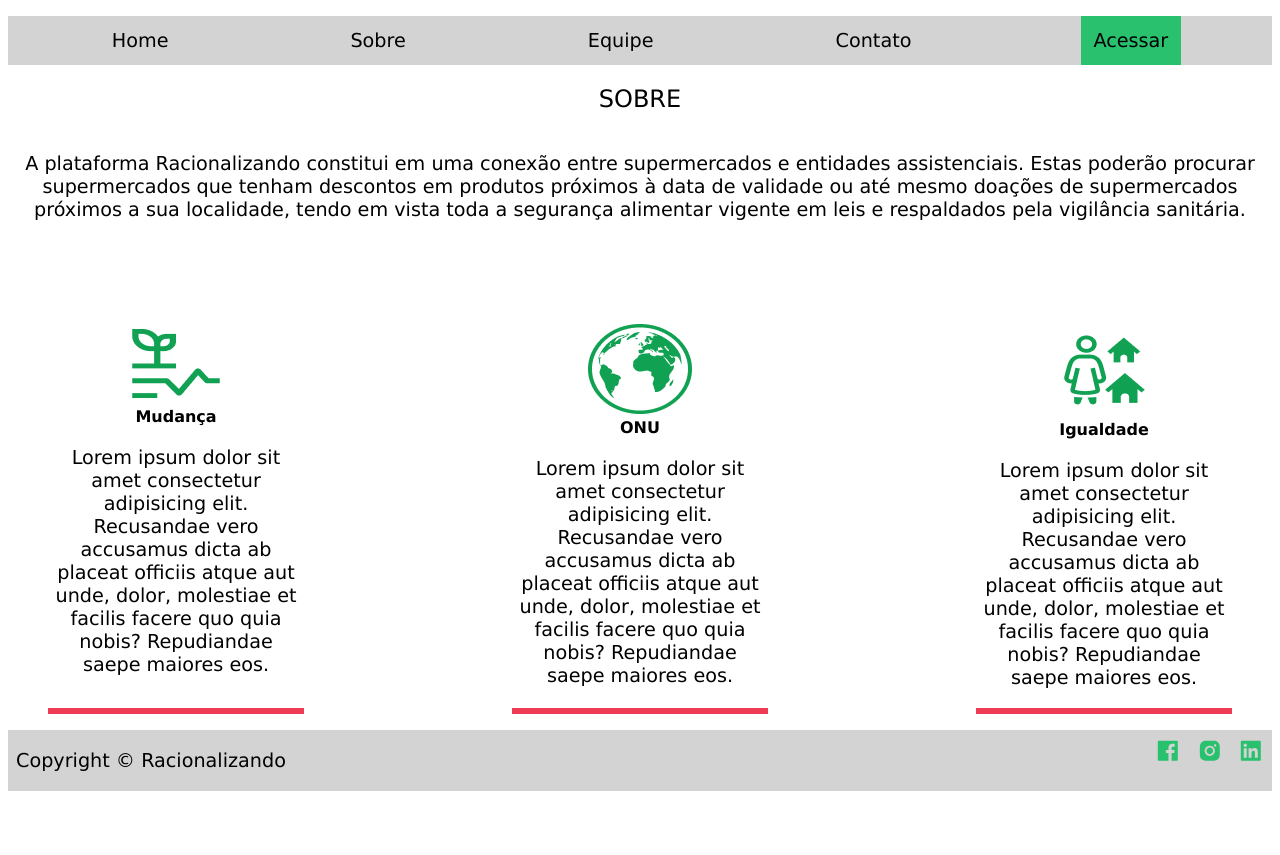
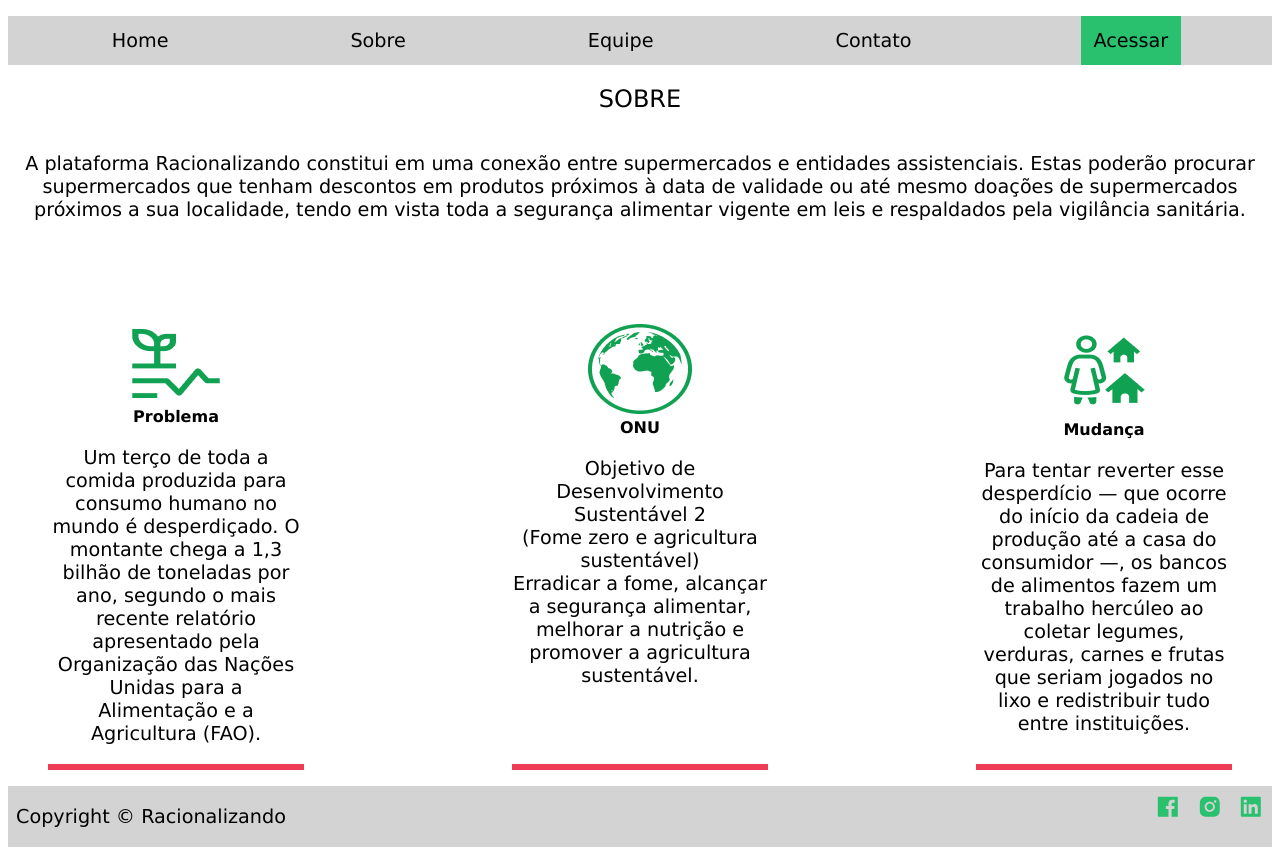
Before and after one commit to giovanafurlan/web-app, a React (Create React App) app: page /sobre in a window 1280 px wide. Before the commit the page ends 800 px from the top, so only its background shows below. Built offline with nearby package versions, Linux system fonts and the light colour scheme.

Commit message:
Adicionando conteúdo extra

```diff
--- a/src/components/contato/Contato.js
+++ b/src/components/contato/Contato.js
@@ -3,7 +3,6 @@
 import { AiOutlineMail } from "react-icons/ai";
 import { AiOutlineUser } from "react-icons/ai";
 import { AiFillMessage } from "react-icons/ai";
-
 
 export const Mensagem = styled.section`
     width: 97.2vw;
@@ -66,18 +65,16 @@
             <div className="formulario">
             <div className="formulario1">
                 <label for="nome"><AiOutlineUser className="icone"/>Nome</label>
-                <input type="text" id="nome"/><br/>
+                <input type="text" id="nome" required/><br/>
                 <label for="email"><AiOutlineMail className="icone"/>Email</label>
-                <input type="email" id="email"/>
+                <input type="email" id="email" required/>
             </div>
             <div className="formulario2">
                 <label for="mens" className="mens"><AiFillMessage className="icone"/>Mensagem</label>
-                <textarea type="text" id="mens" rows="20" cols="30"/>
+                <textarea type="text" id="mens" rows="20" cols="30" required/>
             </div>
             </div>
-
             <button type="submit">Enviar</button>
-
         </form>
     </Mensagem>
   )
--- a/src/components/listaproduto/ListaProduto.js
+++ b/src/components/listaproduto/ListaProduto.js
@@ -58,7 +58,6 @@
         })
     }
 
-
    return(
      <Lista>
          <h3>Lista</h3>
--- a/src/components/sobre/Sobre.js
+++ b/src/components/sobre/Sobre.js
@@ -64,18 +64,18 @@
             <div className="cartao">
                 <figure>
                     <img src={mudanca} alt="Simulação de um gráfico de plantas" />
-                    <figcaption>Mudança</figcaption>
-                    <p>Lorem ipsum dolor sit amet consectetur adipisicing elit. Recusandae vero accusamus dicta ab placeat officiis atque aut unde, dolor, molestiae et facilis facere quo quia nobis? Repudiandae saepe maiores eos.</p>
+                    <figcaption>Problema</figcaption>
+                    <p> Um terço de toda a comida produzida para consumo humano no mundo é desperdiçado. O montante chega a 1,3 bilhão de toneladas por ano, segundo o mais recente relatório apresentado pela Organização das Nações Unidas para a Alimentação e a Agricultura (FAO).</p>
                 </figure>
                 <figure>
                     <img src={onu} alt="Planeta terra" />
                     <figcaption>ONU</figcaption>
-                    <p>Lorem ipsum dolor sit amet consectetur adipisicing elit. Recusandae vero accusamus dicta ab placeat officiis atque aut unde, dolor, molestiae et facilis facere quo quia nobis? Repudiandae saepe maiores eos.</p>
+                    <p>Objetivo de Desenvolvimento Sustentável 2 <br/>(Fome zero e agricultura sustentável) <br/>Erradicar a fome, alcançar a segurança alimentar, melhorar a nutrição e promover a agricultura sustentável.</p>
                 </figure>
                 <figure>
                     <img src={igualdade} alt="Representação de uma comunidade com pessoas e residências" />
-                    <figcaption>Igualdade</figcaption>
-                    <p>Lorem ipsum dolor sit amet consectetur adipisicing elit. Recusandae vero accusamus dicta ab placeat officiis atque aut unde, dolor, molestiae et facilis facere quo quia nobis? Repudiandae saepe maiores eos.</p>
+                    <figcaption>Mudança</figcaption>
+                    <p>Para tentar reverter esse desperdício — que ocorre do início da cadeia de produção até a casa do consumidor —, os bancos de alimentos fazem um trabalho hercúleo ao coletar legumes, verduras, carnes e frutas que seriam jogados no lixo e redistribuir tudo entre instituições.</p>
                 </figure>
             </div>
         </Info>
```
